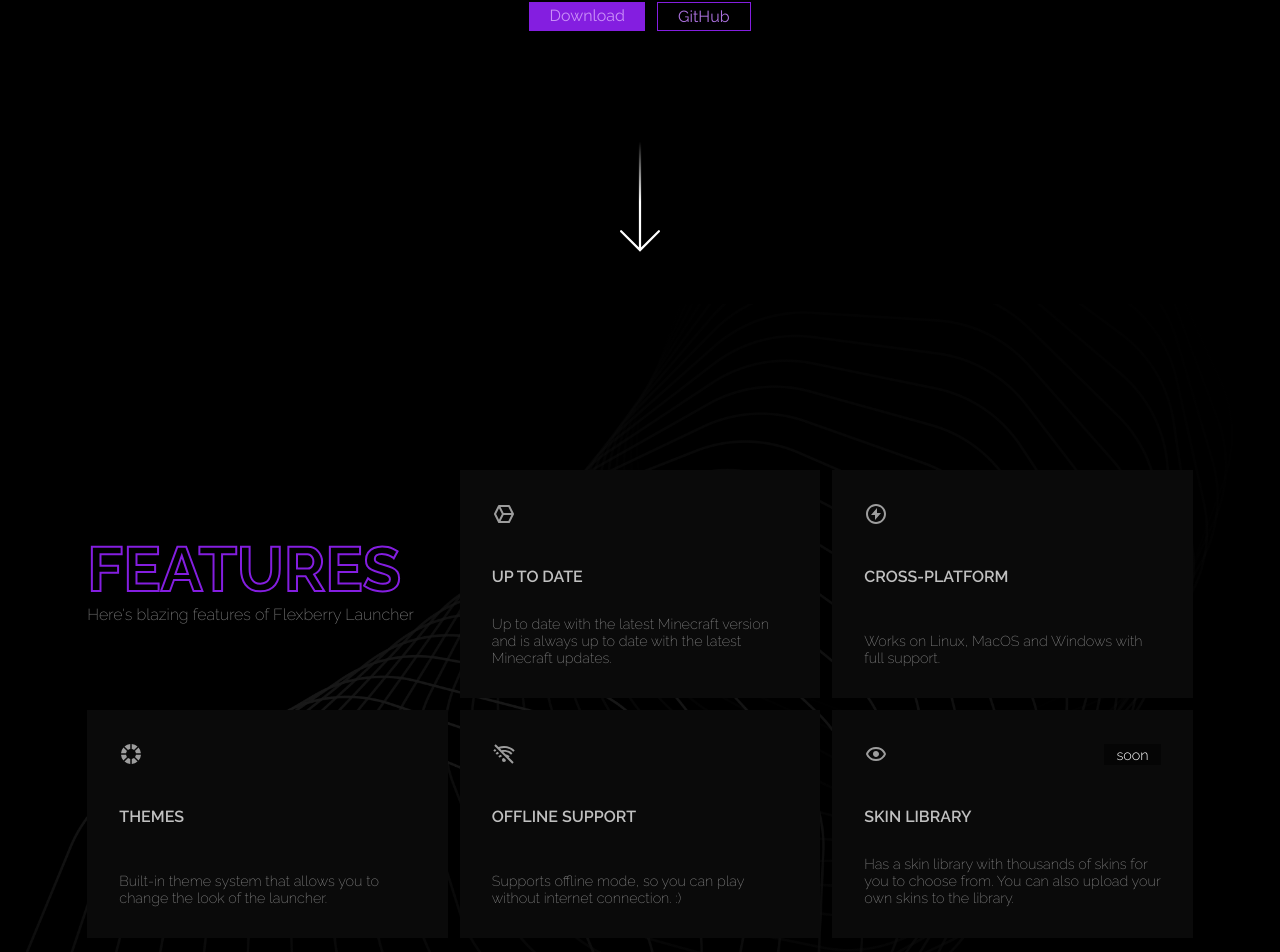
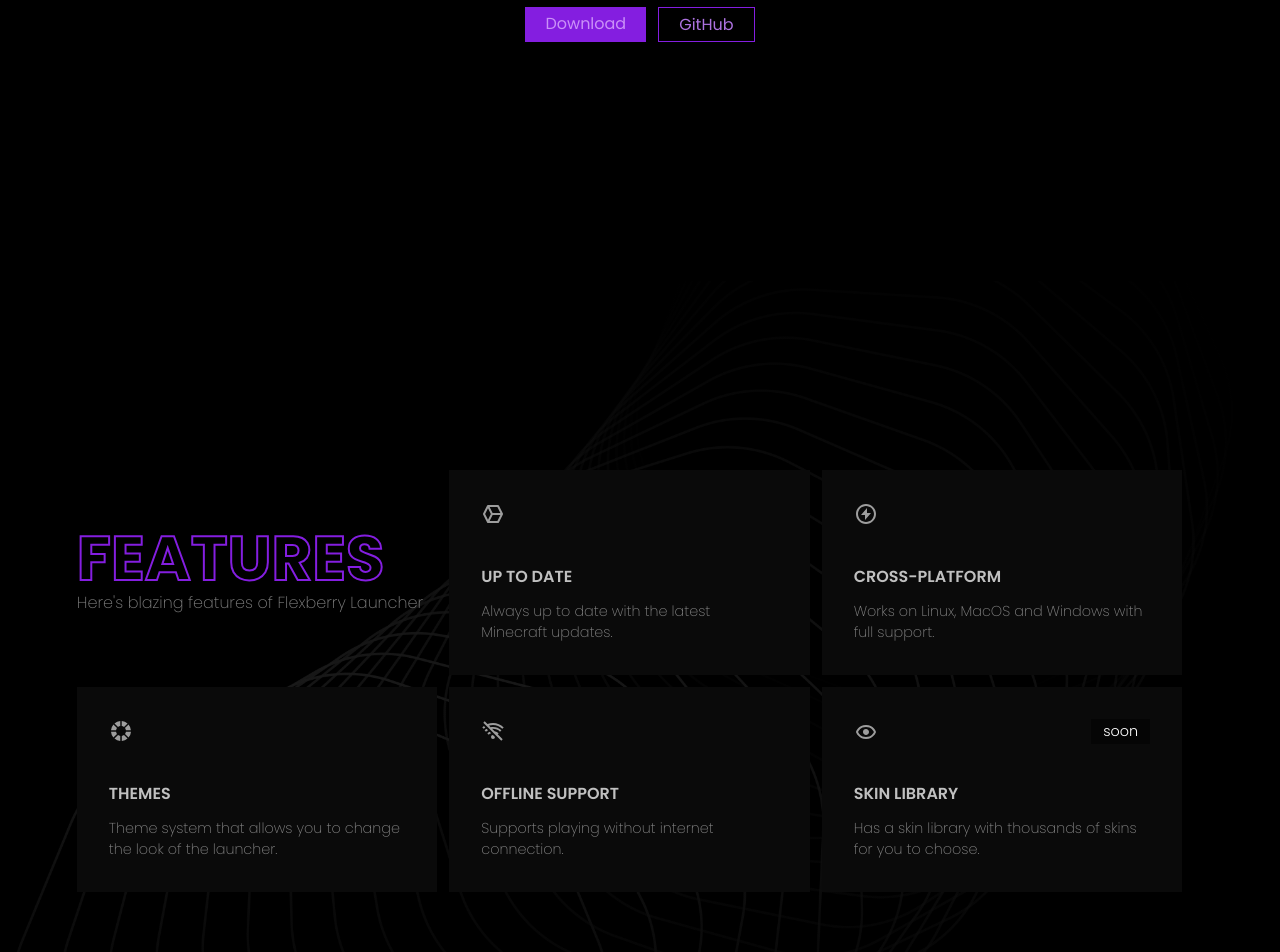
Before and after one commit to FlexberryLauncher/website, a Nuxt app: page / in a window 1280 px wide. Shown: the part 458-1410 px from the top of the page. Built offline with nearby package versions, Linux system fonts and the light colour scheme.

Commit message:
google search

```diff
--- a/assets/css/style.css
+++ b/assets/css/style.css
@@ -1,4 +1,4 @@
-@import url('https://fonts.googleapis.com/css2?family=Raleway:ital,wght@0,100;0,200;0,300;0,400;0,500;0,600;0,700;0,800;0,900;1,100;1,200;1,300;1,400;1,500;1,600;1,700;1,800;1,900&display=swap');
+@import url('https://fonts.googleapis.com/css2?family=Poppins:ital,wght@0,100;0,200;0,300;0,400;0,500;0,600;0,700;0,800;0,900;1,100;1,200;1,300;1,400;1,500;1,600;1,700;1,800;1,900&display=swap');
 
 * {
   margin: 0;
@@ -9,7 +9,7 @@
 }
 
 body {
-  font-family: "Raleway", sans-serif;
+  font-family: "Poppins", sans-serif;
   font-size: 16px;
   background: #000000;
   color: #ffffff;
@@ -19,7 +19,7 @@
 
 
 ::-webkit-scrollbar {
-  width: 12px;
+  width: 10px;
   background: #0a0a0a;
 }
 
@@ -27,7 +27,7 @@
   width: 8px;
   background: transparent;
   background: #841ee0;
-  border: 4px solid #0a0a0a;
+  border: 3px solid #0a0a0a;
 }
 
 a {
@@ -139,21 +139,6 @@
   background: #841ee020;
 }
 
-
-.explore {
-  position: absolute;
-  top: 82%;
-  left: 50%;
-  transform: translate(-50%, -50%);
-  width: 40px;
-}
-
-.explore .icon {
-  width: 100%;
-  color: #ffffff;
-  user-select: none;
-}
-
 @keyframes fade-in {
   from {
     opacity: 0;
@@ -207,19 +192,18 @@
 
 .featureCards {
   display: grid;
-  grid-template-columns: repeat(auto-fit, minmax(300px, 32%));
+  grid-template-columns: repeat(auto-fill, minmax(300px, 32%));
   grid-template-rows: repeat(auto-fill, auto);
   gap: 12px;
   align-items: center;
-  justify-content: center;
   width: 100%;
   grid-auto-flow: row;
 }
 
 .featureCard {
   width: 100%;
-  height: 228px;
-  padding: 32px;
+  height: 205px;
+  padding: 32px 32px;
   background: #0a0a0a;
   display: flex;
   flex-direction: column;
@@ -236,8 +220,8 @@
 .featureCardContext {
   display: flex;
   flex-direction: column;
-  justify-content: end;
-  gap: 16px;
+  justify-content: flex-end;
+  gap: 12px;
 }
 
 .featureIcon .icon {
@@ -264,7 +248,6 @@
   font-weight: 200;
   color: #ffffff80;
   display: flex;
-  height: 64px;
   flex-direction: column;
   justify-content: flex-end;
 }
--- a/components/Features.vue
+++ b/components/Features.vue
@@ -27,7 +27,7 @@
       features: [
         {
           title: "Up to Date",
-          description: "Up to date with the latest Minecraft version and is always up to date with the latest Minecraft updates.",
+          description: "Always up to date with the latest Minecraft updates.",
           icon: "cube-alt",
           soon: false
         },
@@ -39,19 +39,19 @@
         },
         {
           title: "Themes",
-          description: "Built-in theme system that allows you to change the look of the launcher.",
+          description: "Theme system that allows you to change the look of the launcher.",
           icon: "color",
           soon: false
         },
         {
           title: "Offline Support",
-          description: "Supports offline mode, so you can play without internet connection. :)",
+          description: "Supports playing without internet connection.",
           icon: "wifi-off",
           soon: false
         },
         {
           title: "Skin Library",
-          description: "Has a skin library with thousands of skins for you to choose from. You can also upload your own skins to the library.",
+          description: "Has a skin library with thousands of skins for you to choose.",
           icon: "show",
           soon: true
         }
--- a/components/Hero.vue
+++ b/components/Hero.vue
@@ -8,9 +8,6 @@
       <span class="button">Download</span>
       <span class="button buttonSecondary">GitHub</span>
     </div>
-    <div class="explore" >
-      <img src="/icons/long-arrow.svg" class="icon"/>
-    </div>
   </div>
 </template>
 
```
Also changed, not shown: static/robots.txt (added), 1 other file (tests, documents, lock files or other folders).
